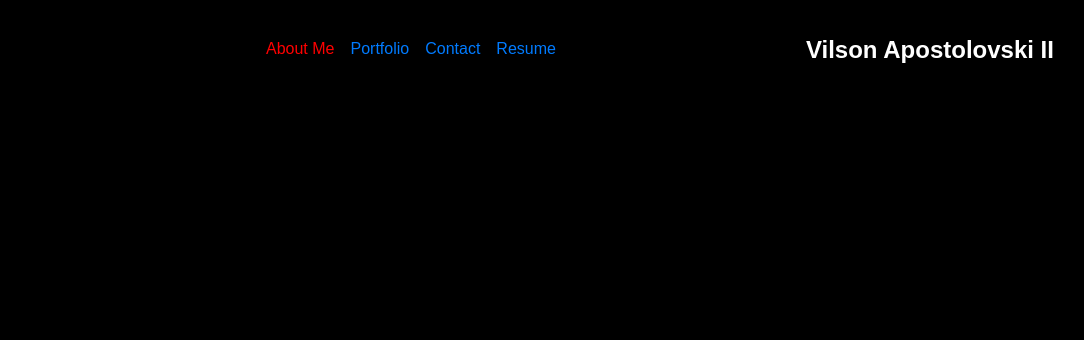
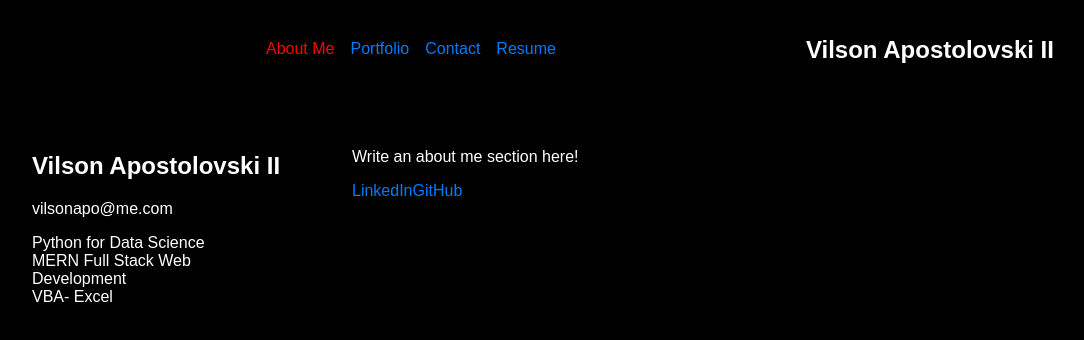
Before and after one commit to Thinker92/Devfolio-React, a React (Vite) app: page / in a window 1280 px wide. Shown: the top 340 px of the page, without its empty margins (0-1084 px from the left). Built offline with nearby package versions, Linux system fonts and the light colour scheme.

Commit message:
Added basic About me section

```diff
--- a/src/App.jsx
+++ b/src/App.jsx
@@ -1,7 +1,7 @@
 import './App.css'
 import Header from './components/Header'
 import { BrowserRouter as Router, Routes, Route } from 'react-router-dom';
-// import AboutMe from './components/AboutMe';
+import AboutMe from './components/AboutMe';
 // import Portfolio from './components/Portfolio';
 // import Contact from './components/Contact';
 // import Resume from './components/Resume';
@@ -13,7 +13,7 @@ function App() {
       <div className="App">
         <Header />
         <Routes>
-          {/* <Route path="/" element={<AboutMe />} /> */}
+          <Route path="/" element={<AboutMe />} />
           {/* <Route path="/portfolio" element={<Portfolio />} /> */}
           {/* <Route path="/contact" element={<Contact />} /> */}
           {/* <Route path="/resume" element={<Resume />} /> */}
--- /dev/null
+++ b/src/components/AboutMe.css
@@ -0,0 +1,28 @@
+.about-container {
+    display: flex;
+    width: 100%;
+  }
+
+  .sidebar {
+    width: 25%;
+  }
+
+  .main-content {
+    width: 75%;
+  }
+
+  .card {
+    margin: 1rem;
+    padding: 1rem;
+    box-shadow: 0px 0px 5px 0px rgba(0,0,0,0.2);
+  }
+
+  .personal-details img {
+    max-width: 100%;
+    height: auto;
+  }
+
+  .skills-list {
+    list-style-type: none;
+    padding: 0;
+  }
--- a/src/components/AboutMe.jsx
+++ b/src/components/AboutMe.jsx
@@ -0,0 +1,30 @@
+import './AboutMe.css';
+
+function AboutMe() {
+  return (
+    <div className="about-container">
+      <aside className="sidebar">
+        <div className="card personal-details">
+          {/* <img src="path-to-selfie.jpg" alt="Vilson Apostolovski" /> */}
+          <h2>Vilson Apostolovski II</h2>
+          <p>vilsonapo@me.com</p>
+          <ul className="skills-list">
+            <li>Python for Data Science</li>
+            <li>MERN Full Stack Web Development</li>
+            <li>VBA- Excel</li>
+          </ul>
+        </div>
+      </aside>
+      <section className="main-content">
+        <div className="card about-me">
+          <p>Write an about me section here!</p>
+
+          <a href="https://linkedin.com/" target="_blank" rel="noopener noreferrer">LinkedIn</a>
+          <a href="https://github.com/" target="_blank" rel="noopener noreferrer">GitHub</a>
+        </div>
+      </section>
+    </div>
+  );
+}
+
+export default AboutMe;
```
Also changed, not shown: src/App.css (line endings or trailing spaces).
